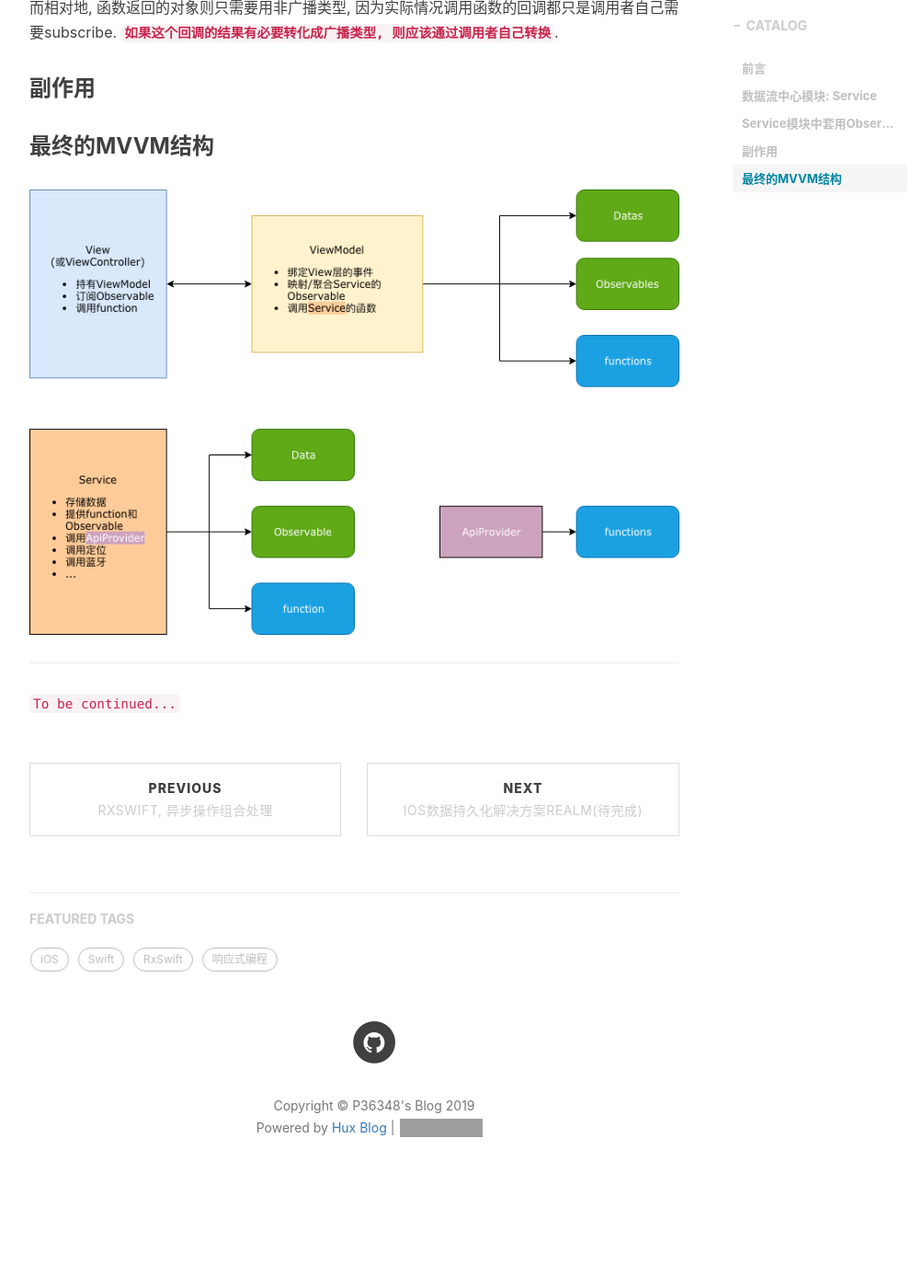
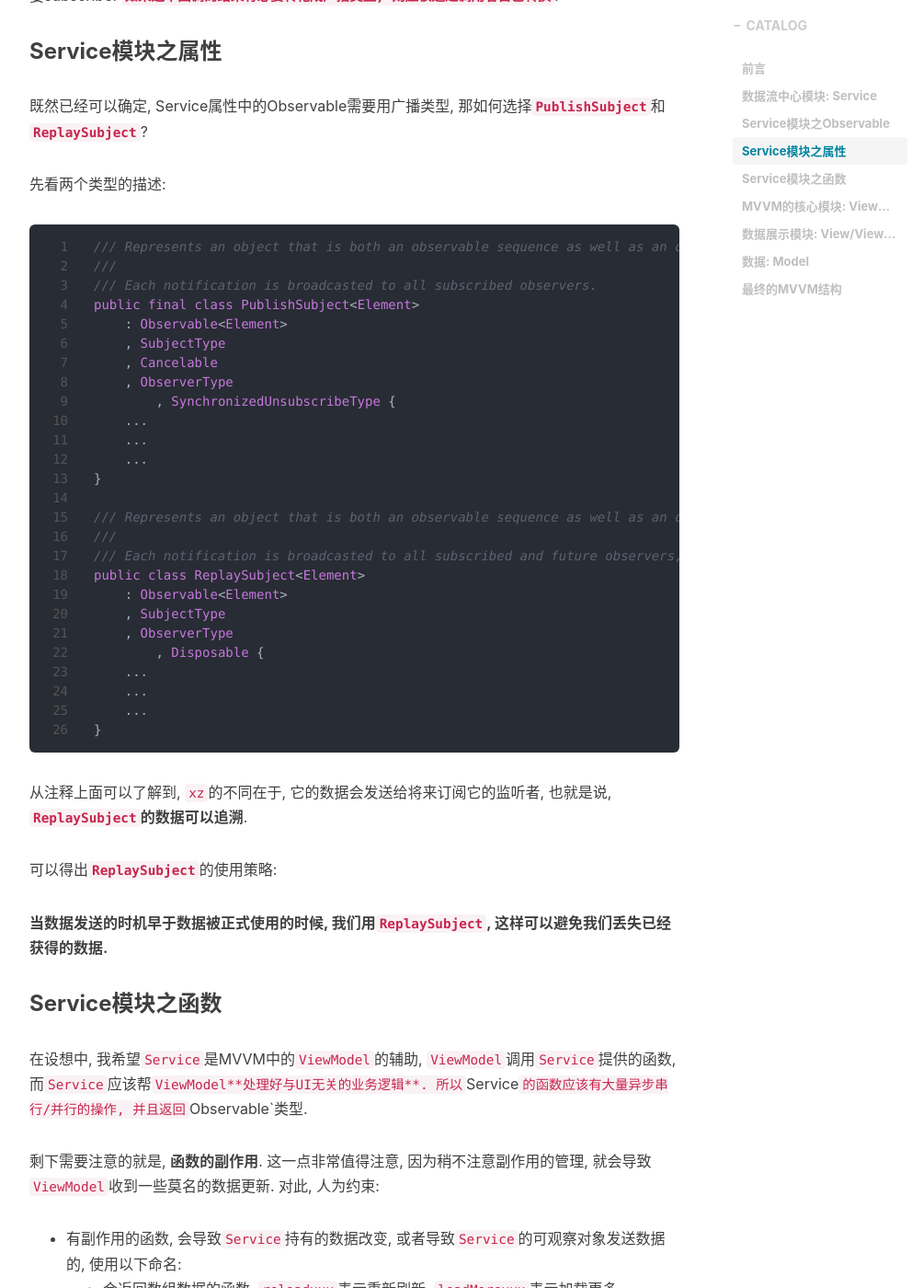
Before and after one commit to p36348/p36348.github.io, a Jekyll site: the page built from _posts/2018-12-04-rxswift-in-mvvm.md, in a window 1280 px wide and 1400 px high, scrolled down 1539 px. Shown: the whole window at 92% size, without its empty margins (233-1237 px from the left). Built offline with Jekyll 4.4.1, drawn with Linux system fonts in a browser that asks for light colours; nearby versions of some CDN libraries; comment, search, counter and statistics services are not loaded; before the commit the page ends 2869 px from its top, so only the background shows below that; some of the changed text lies outside the part shown; grey boxes are pictures that could not be loaded.

Commit message:
no message

````diff
--- a/_posts/2018-12-04-rxswift-in-mvvm.md
+++ b/_posts/2018-12-04-rxswift-in-mvvm.md
@@ -15,7 +15,7 @@ tags:
     - MVVM
 ---
 
-## 前言
+# 前言
 
 目前高移动端应用的要求已经越来越高, 主要体现在:
 
@@ -29,13 +29,13 @@ tags:
 
 我在项目中构建了一个`Service`模块, 作为数据流的中心, 这个模块的作用有以下几点:
 
-1.单例模式, 项目共享数据与状态.
+- 单例模式, 项目共享数据与状态.
 
-2.调用异步函数(不产生副作用), 例如 Network API, Location API, 第三方SDK API, Database API等操作.
+- 提供业务/功能相关的函数, 内部调用下一层异步函数, 例如 Network API, Location API, 第三方SDK API, Database API等操作.
 
-3.以属性的形式提供全局可观察事件, 例如 User登录状态变更, Location 更新.
+- 以属性的形式提供全局可观察事件, 例如 User登录状态变更, Location 更新.
 
-## Service模块中套用Observable
+### Service模块之Observable
 
 在Service模块中, 大部分函数的返回值和属性的类型都是Observable.
 
@@ -45,11 +45,71 @@ Observable是Rx框架中的最基本可观察类型, 其中有一个需要用到
 
 而相对地, 函数返回的对象则只需要用非广播类型, 因为实际情况调用函数的回调都只是调用者自己需要subscribe. **`如果这个回调的结果有必要转化成广播类型, 则应该通过调用者自己转换`**.
 
-### 副作用
+### Service模块之属性
+
+既然已经可以确定, Service属性中的Observable需要用广播类型, 那如何选择**`PublishSubject`**和**`ReplaySubject`**?
+
+先看两个类型的描述:
+
+```swift
+/// Represents an object that is both an observable sequence as well as an observer.
+///
+/// Each notification is broadcasted to all subscribed observers.
+public final class PublishSubject<Element>
+    : Observable<Element>
+    , SubjectType
+    , Cancelable
+    , ObserverType
+	, SynchronizedUnsubscribeType {
+    ...
+    ...
+    ...
+}
+
+/// Represents an object that is both an observable sequence as well as an observer.
+///
+/// Each notification is broadcasted to all subscribed and future observers, subject to buffer trimming policies.
+public class ReplaySubject<Element>
+    : Observable<Element>
+    , SubjectType
+    , ObserverType
+	, Disposable {
+    ...
+    ...
+    ...
+}
+```
+
+从注释上面可以了解到, `xz`的不同在于, 它的数据会发送给将来订阅它的监听者, 也就是说, **`ReplaySubject`的数据可以追溯**.
+
+可以得出**`ReplaySubject`**的使用策略:
+
+**当数据发送的时机早于数据被正式使用的时候, 我们用`ReplaySubject`, 这样可以避免我们丢失已经获得的数据.**
+
+### Service模块之函数
+
+在设想中, 我希望`Service`是MVVM中的`ViewModel`的辅助, `ViewModel`调用`Service`提供的函数, 而`Service`应该帮`ViewModel**处理好与UI无关的业务逻辑**. 所以`Service`的函数应该有大量异步串行/并行的操作, 并且返回`Observable`类型.
+
+剩下需要注意的就是, **函数的副作用**. 这一点非常值得注意, 因为稍不注意副作用的管理, 就会导致`ViewModel`收到一些莫名的数据更新. 对此, 人为约束:
+
+- 有副作用的函数, 会导致`Service`持有的数据改变, 或者导致`Service`的可观察对象发送数据的, 使用以下命名:
+  - 会返回数组数据的函数, `reloadxxx`表示重新刷新, `loadMorexxx`表示加载更多.
+  - 返回`hash`数据/`Model`的函数, 使用`updatexxx`表示更新.
+- 没有副作用的函数, 无论返回什么类型, 使用`fetchxxx`表示请求.
+
+## MVVM的核心模块: ViewModel
 
 
 
-### 最终的MVVM结构
+## 数据展示模块: View/ViewController
+
+
+
+## 数据: Model
+
+`Model`在MVVM中是最轻的一个模块, 除了保存数据的值, 它什么都不需要做, 所见即所有.
+
+# 最终的MVVM结构
 
 ![](/img/in-post/rx-swift-mvvm/mvvm_structure.png)
 
````
